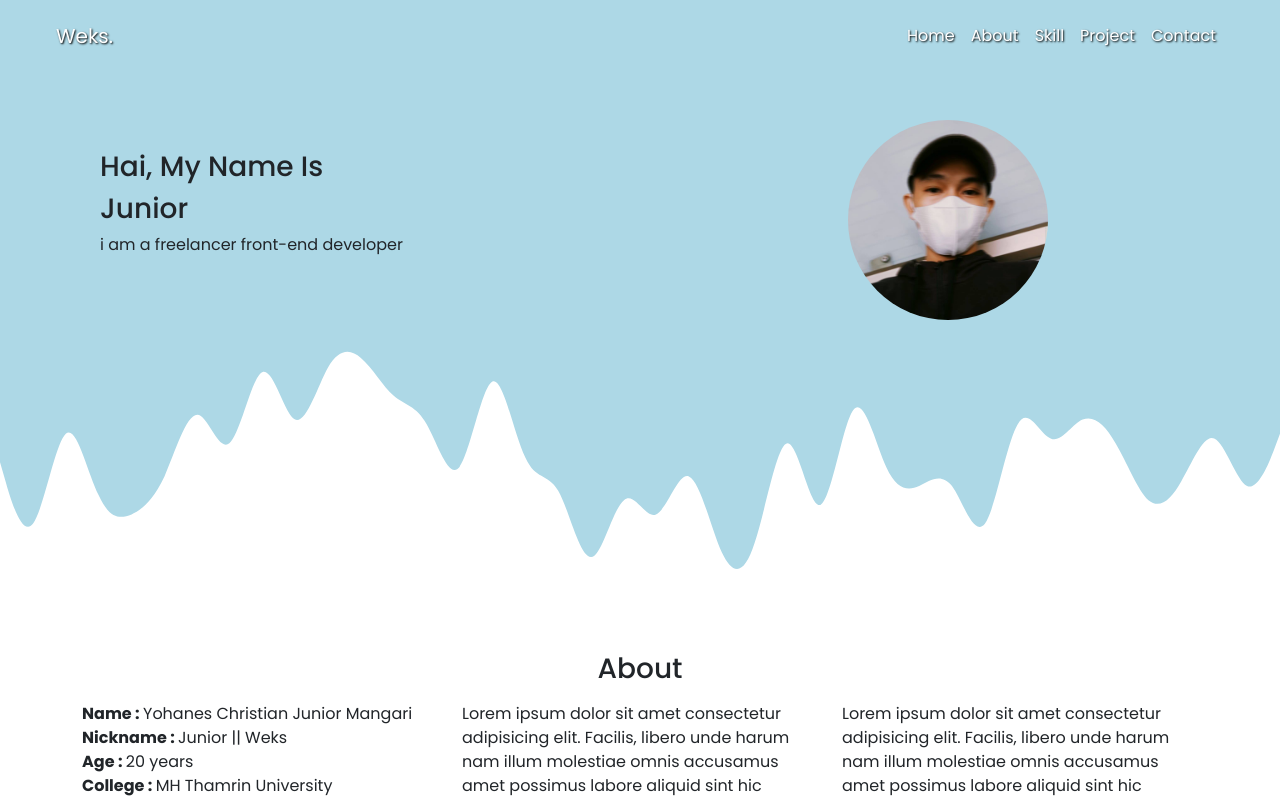
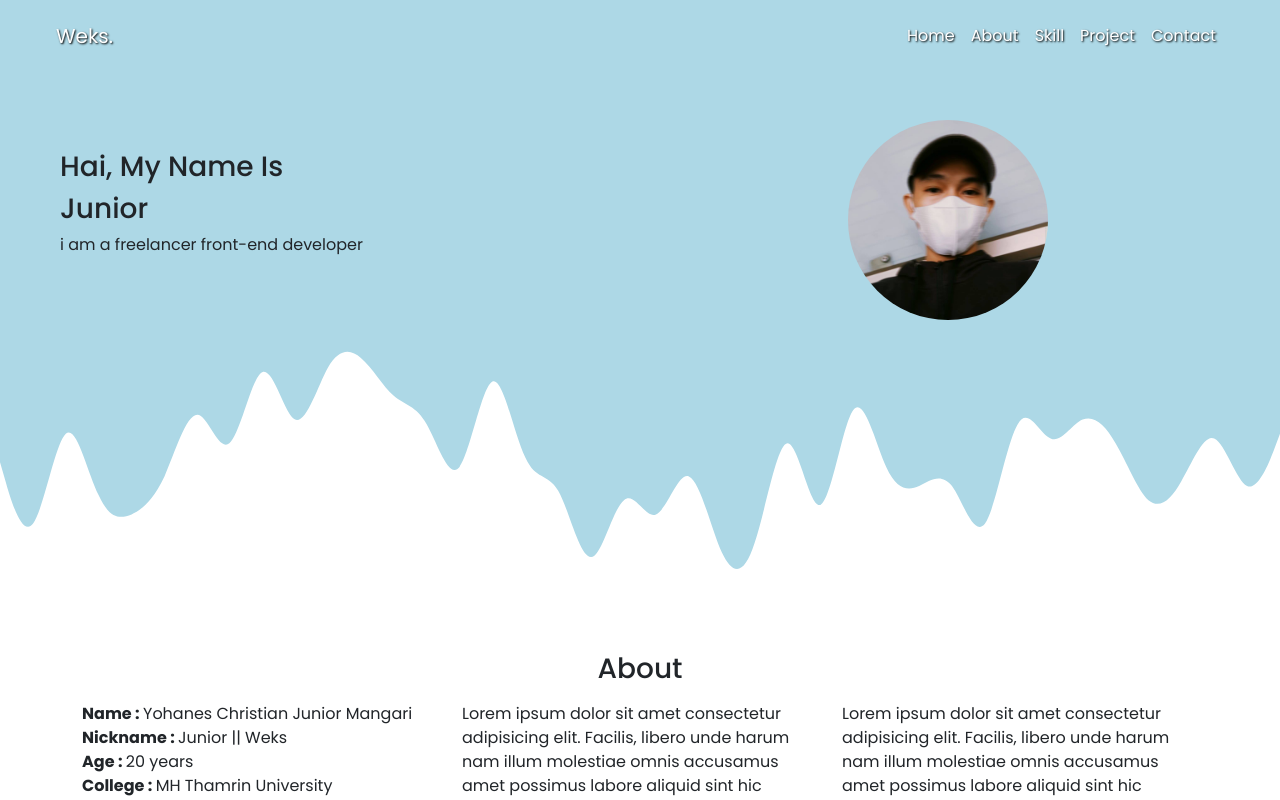
Before and after one commit to niormangari/portofolio-sederhana, a React (Create React App) app: page / in a window 1280 px wide. Shown: the top 800 px of the page. Built offline with nearby package versions, Linux system fonts and the light colour scheme.

Commit message:
modif content

```diff
--- a/src/style/landingPage.css
+++ b/src/style/landingPage.css
@@ -38,7 +38,7 @@ body {
 }
 
 .text_profile {
-  margin-left: 100px;
+  margin-left: 60px;
   margin-top: 150px;
   font-family: "Poppins", sans-serif;
 }
```
